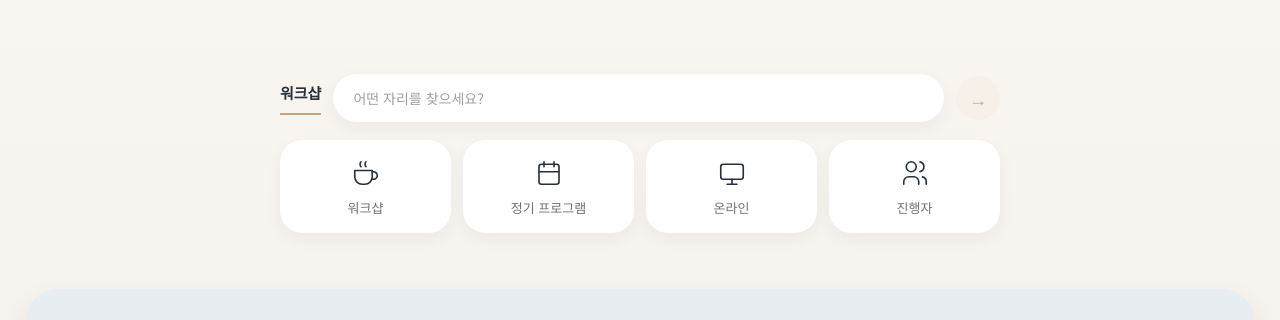
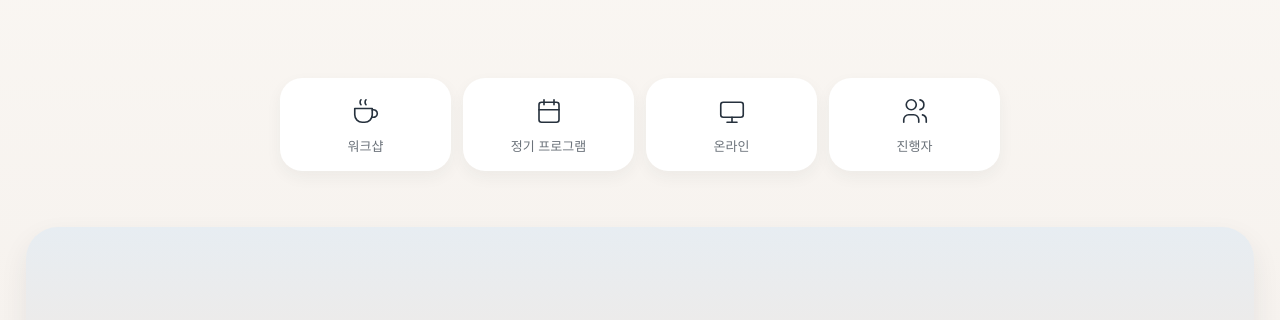
Before and after one commit to dionysosleo/pause-site, a plain HTML site: page index.html in a window 1280 px wide. Shown: the part 468-788 px from the top of the page. Drawn offline with nearby package versions, Linux system fonts and the light colour scheme.

Commit message:
Remove search row from intro quick menu
Co-Authored-By: Claude Opus 5.5 <noreply@anthropic.com>
Claude-Session: https://claude.ai/code/session_01JWfdZQogRjsw1dDZY9328J

```diff
--- a/index.html
+++ b/index.html
@@ -538,7 +538,7 @@ body::before{display:none!important}
 .it-hero::after,.ct-hero::after{content:'';position:absolute;inset:0;pointer-events:none;z-index:0;background:linear-gradient(180deg,rgba(236,240,244,.35) 0%,rgba(248,232,216,.22) 30%,rgba(60,48,50,.25) 62%,rgba(26,28,36,.72) 100%)}
 .it-hero>*,.ct-hero>*{position:relative;z-index:1}
 footer{background:var(--cream)!important;backdrop-filter:none!important}
-.quick{max-width:760px;margin:-10px auto 0;padding:0 20px 40px}
+.quick{max-width:760px;margin:-6px auto 0;padding:0 20px 40px}
 .quick .seg{display:flex;align-items:center;gap:12px;margin-bottom:18px}
 .quick .seg b{font-size:15px;font-weight:600;padding-bottom:8px;border-bottom:2px solid var(--gold);white-space:nowrap}
 .quick .seg a.pill{flex:1;background:#fff;border-radius:999px;padding:13px 20px;font-size:14px;color:#9AA0A6;text-decoration:none;box-shadow:0 6px 18px rgba(40,50,64,.06)}
@@ -799,7 +799,7 @@ function who(keys){ return keys.map(function(k){ return T[k].nm; }).join(' · ')
 function vIntro(){
   var step = function(n, t, d){ return '<li><span class="en">' + n + '</span><b>' + t + '</b><p>' + d + '</p></li>'; };
   return '' +
-  '<section class="brand-hero" aria-label="CHA&amp;I 차와 AI, 삶에 스미다"><span class="bg-amp" aria-hidden="true">&amp;</span><h1 class="wm">CHA<em>&amp;</em>I</h1><p class="tg1">TEA · AI · LIFE</p><p class="tg2">차와 AI, 삶에 스미다</p></section><div class="quick"><div class="seg"><b>워크샵</b><a class="pill" href="#workshop">어떤 자리를 찾으세요?</a><a class="go" href="#workshop" aria-label="워크샵 보기">→</a></div><div class="tiles"><a href="#workshop"><svg viewBox="0 0 24 24" aria-hidden="true"><path d="M3 10h14v5a6 6 0 0 1-6 6h-2a6 6 0 0 1-6-6z"/><path d="M16.7 16.7a3 3 0 1 0 .3-5.5"/><path d="M8 3c-1 1-1 3 0 4M12 3c-1 1-1 3 0 4"/></svg>워크샵</a><a href="#program"><svg viewBox="0 0 24 24" aria-hidden="true"><rect x="4" y="5" width="16" height="16" rx="2"/><path d="M16 3v4M8 3v4M4 11h16"/></svg>정기 프로그램</a><a href="#online"><svg viewBox="0 0 24 24" aria-hidden="true"><rect x="3" y="5" width="18" height="12" rx="2"/><path d="M8 21h8M12 17v4"/></svg>온라인</a><a href="#team"><svg viewBox="0 0 24 24" aria-hidden="true"><circle cx="9" cy="7" r="4"/><path d="M3 21v-2a4 4 0 0 1 4-4h4a4 4 0 0 1 4 4v2M16 3.1a4 4 0 0 1 0 7.8M21 21v-2a4 4 0 0 0-3-3.9"/></svg>진행자</a></div></div>' +
+  '<section class="brand-hero" aria-label="CHA&amp;I 차와 AI, 삶에 스미다"><span class="bg-amp" aria-hidden="true">&amp;</span><h1 class="wm">CHA<em>&amp;</em>I</h1><p class="tg1">TEA · AI · LIFE</p><p class="tg2">차와 AI, 삶에 스미다</p></section><div class="quick"><div class="tiles"><a href="#workshop"><svg viewBox="0 0 24 24" aria-hidden="true"><path d="M3 10h14v5a6 6 0 0 1-6 6h-2a6 6 0 0 1-6-6z"/><path d="M16.7 16.7a3 3 0 1 0 .3-5.5"/><path d="M8 3c-1 1-1 3 0 4M12 3c-1 1-1 3 0 4"/></svg>워크샵</a><a href="#program"><svg viewBox="0 0 24 24" aria-hidden="true"><rect x="4" y="5" width="16" height="16" rx="2"/><path d="M16 3v4M8 3v4M4 11h16"/></svg>정기 프로그램</a><a href="#online"><svg viewBox="0 0 24 24" aria-hidden="true"><rect x="3" y="5" width="18" height="12" rx="2"/><path d="M8 21h8M12 17v4"/></svg>온라인</a><a href="#team"><svg viewBox="0 0 24 24" aria-hidden="true"><circle cx="9" cy="7" r="4"/><path d="M3 21v-2a4 4 0 0 1 4-4h4a4 4 0 0 1 4 4v2M16 3.1a4 4 0 0 1 0 7.8M21 21v-2a4 4 0 0 0-3-3.9"/></svg>진행자</a></div></div>' +
   '<section class="it-hero">' + ph('fTable', 1800, '', true) +
     '<div class="wrap">' +
       '<p class="eyebrow" style="color:var(--lime)">동반자 AI, 그리고 함께하는 찻자리</p>' +
```
